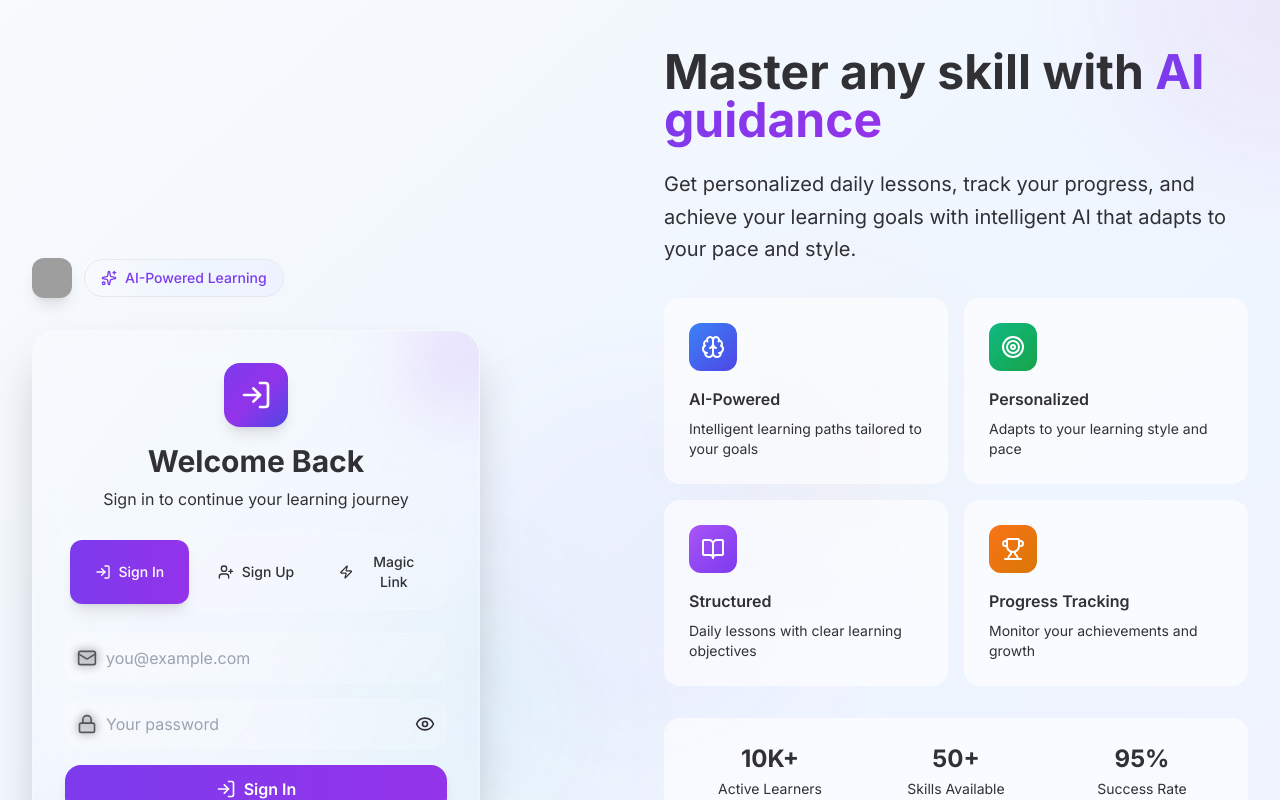
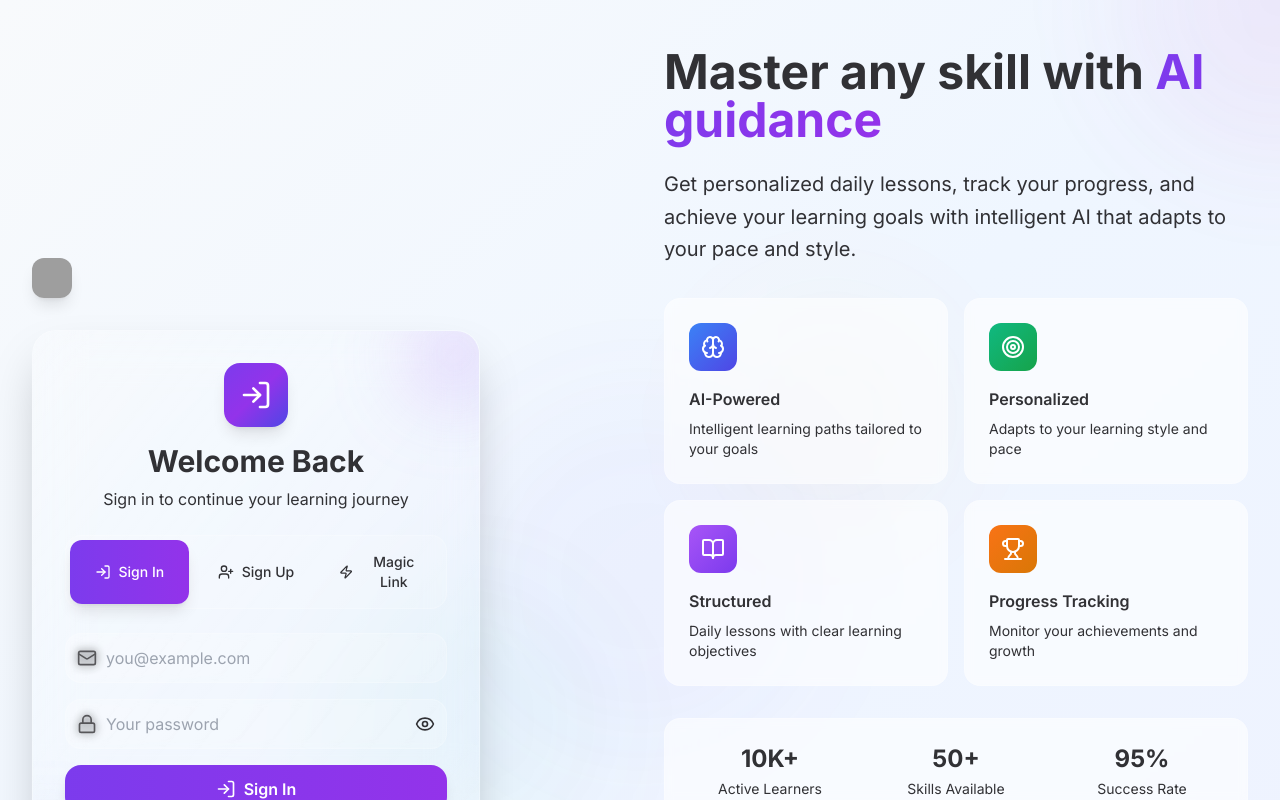
Before and after one commit to Av-Dev3/learnovium, a Next.js app: page /auth in a window 1280 px wide. Built offline with nearby package versions, Linux system fonts and the light colour scheme; grey boxes are pictures that could not be loaded.

Commit message:
Refactor AuthPage UI by removing outdated branding elements for a cleaner design. This update simplifies the layout while maintaining focus on the core functionality of the authentication process.

```diff
--- a/src/app/auth/page.tsx
+++ b/src/app/auth/page.tsx
@@ -158,14 +158,10 @@ export default function AuthPage() {
           {/* Left Side - Auth Form */}
           <div className="flex items-center justify-center lg:justify-start">
             <div className="w-full max-w-md">
-              {/* Logo and Branding */}
+              {/* Logo */}
               <div className="text-center lg:text-left mb-8">
-                <div className="flex items-center justify-center lg:justify-start gap-3 mb-6">
+                <div className="flex items-center justify-center lg:justify-start mb-6">
                   <Logo size="lg" />
-                  <div className="inline-flex items-center gap-2 px-4 py-2 bg-gradient-to-r from-brand/10 to-purple-600/10 rounded-full border border-brand/20">
-                    <Sparkles className="w-4 h-4 text-brand" />
-                    <span className="text-brand font-medium text-sm">AI-Powered Learning</span>
-                  </div>
                 </div>
               </div>
 
```
